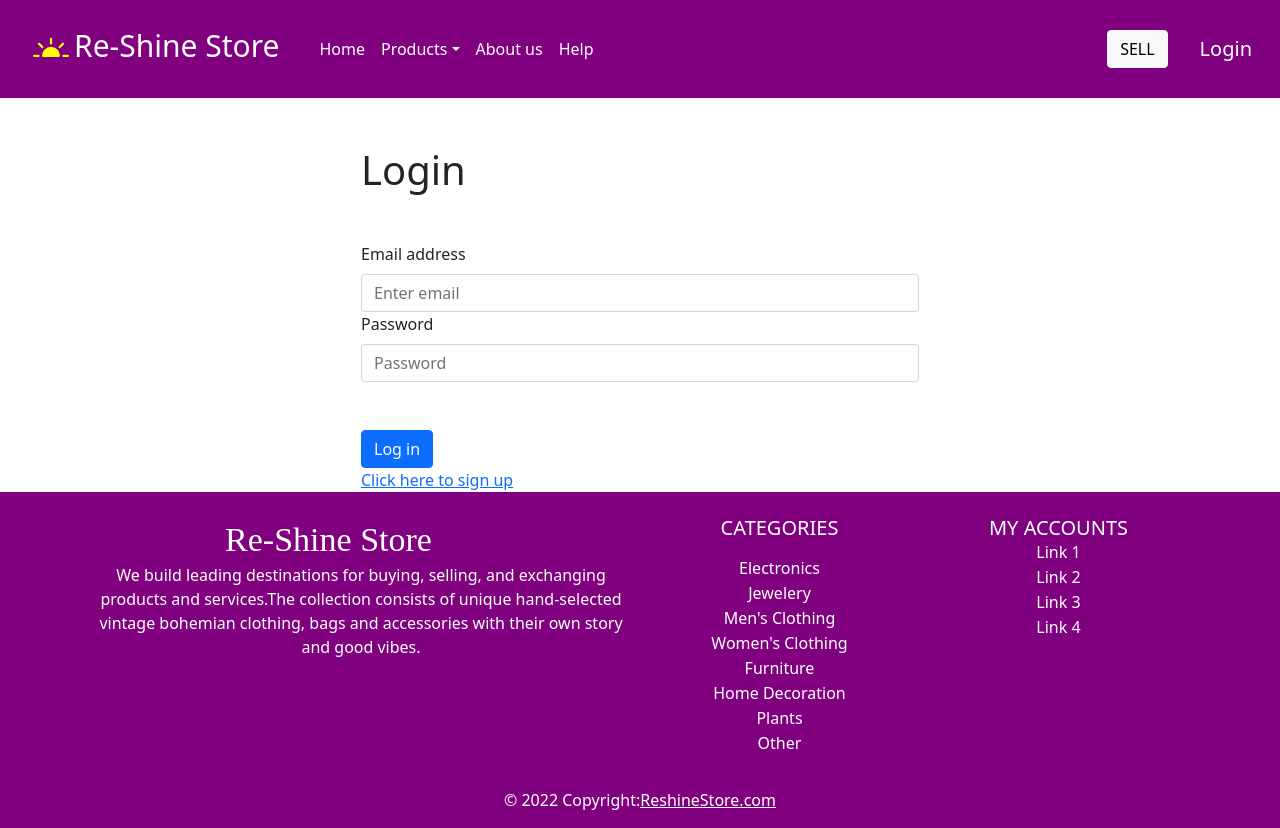
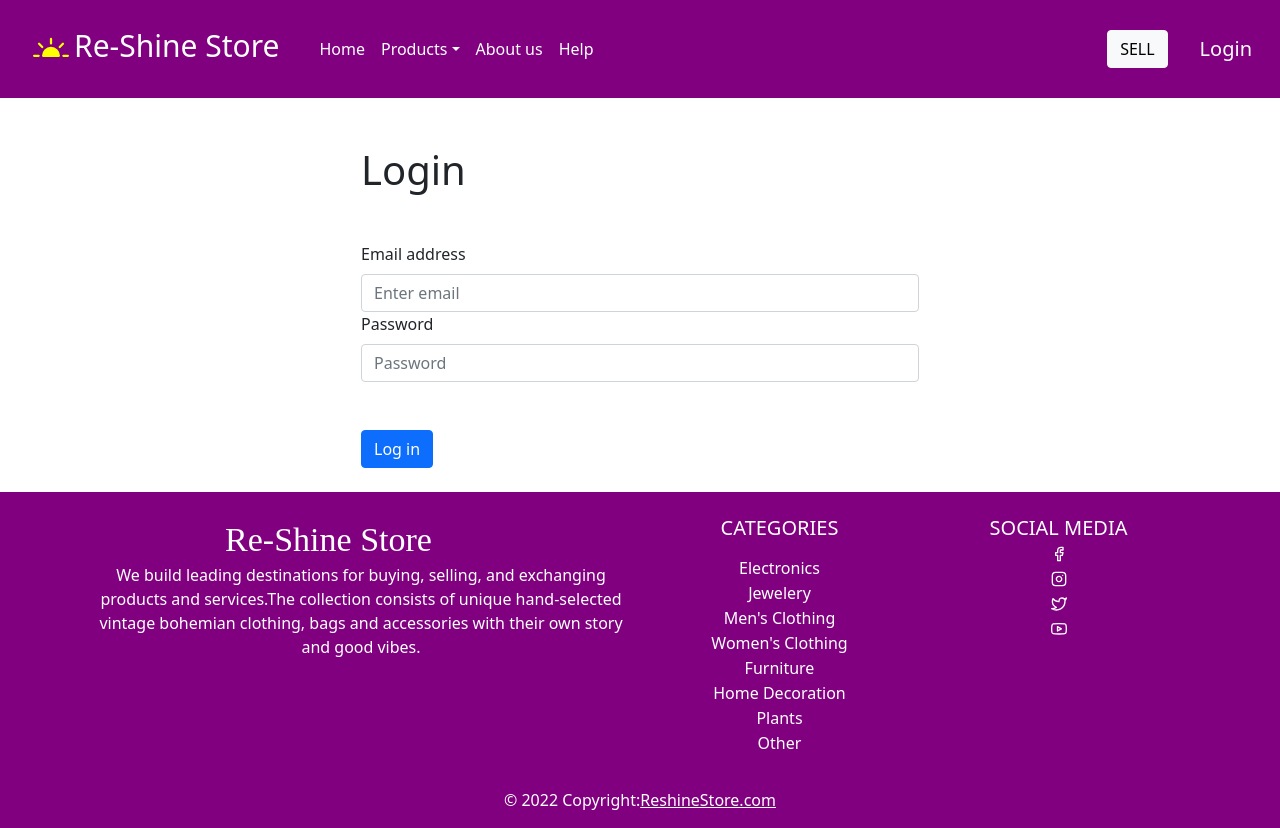
Before and after one commit to swetaraj4194/Re-Shine-store-frontend, a React (Create React App) app: page /login in a window 1280 px wide. Built offline with nearby package versions, Linux system fonts and the light colour scheme; no server answers.

Commit message:
footer created

```diff
--- a/src/components/Footer/index.js
+++ b/src/components/Footer/index.js
@@ -1,6 +1,7 @@
 import { Container, Nav } from "react-bootstrap";
 import { NavLink, Link } from "react-router-dom";
 import "./styles.css";
+import { FiInstagram, FiFacebook, FiTwitter, FiYoutube } from "react-icons/fi";
 
 export default function Footer() {
   return (
@@ -54,13 +55,34 @@
             </div>
 
             <div class="col-lg-3 col-md-6 mb-4 mb-md-0">
-              <h5 class="text-uppercase mb-0">My Accounts</h5>
+              <h5 class="text-uppercase mb-0">Social Media</h5>
 
-              <ul class="list-unstyled">
-                <li>Link 1</li>
-                <li>Link 2</li>
-                <li>Link 3</li>
-                <li>Link 4</li>
+              <ul class="list-unstyled" >
+                <li>
+                  {" "}
+                  <a href="#!">
+                    <FiFacebook />
+                  </a>
+                </li>
+                <li>
+                  {" "}
+                  <a href="#!">
+                    {" "}
+                    <FiInstagram />
+                  </a>
+                </li>
+                <li>
+                  {" "}
+                  <a href="#!">
+                    <FiTwitter />
+                  </a>
+                </li>
+                <li>
+                  {" "}
+                  <a href="#!">
+                    <FiYoutube />
+                  </a>
+                </li>
               </ul>
             </div>
           </div>
--- a/src/components/Footer/styles.css
+++ b/src/components/Footer/styles.css
@@ -1,20 +1,3 @@
-@import url("https://fonts.googleapis.com/css2?family=Lato:wght@100;400;700&display=swap");
-@import url("https://fonts.googleapis.com/css2?family=Crimson+Pro:wght@200;400&display=swap");
-
-.footer-container {
-  width: 100%;
-  background-color: purple;
-  color: black;
-  display: flex;
-
-  justify-content: center;
-  padding-top: 60px;
-  padding-bottom: 3%;
-  text-align: left;
-  /* position: absolute; */
-  /* bottom: 0; */
-}
-
 .footer-logo {
   margin-right: 334px;
   color: white;
@@ -27,21 +10,6 @@
   text-decoration: none;
 }
 
-.footer-right-logo {
-  color: white;
-}
-
-
-.footer-title {
-  color: black;
-  font-family: "Crimson Text";
-  font-style: normal;
-  font-weight: 600;
-  font-size: 24px;
-  line-height: 33px;
-  margin-bottom: 22px;
-}
-
 ul {
   list-style: none;
   padding: 0;
@@ -50,48 +18,8 @@
 li {
   margin: 0 0 20px 0;
   height: 5px;
+  color: white !important;
 }
-
-.footer-right {
-  display: flex;
-  justify-content: space-between;
-  flex-direction: row;
+a {
+  color: white !important;
 }
-
-.categories,
-.account {
-  margin-right: 90px;
-}
-
-.social-links,
-.links-img {
-  display: flex;
-  flex-direction: row;
-  min-height: 24.33px;
-  width: 100.31px;
-  /* background-color: aqua; */
-  background-image: url("./icon/Group\ 245.svg");
-  background-repeat: no-repeat;
-}
-
-/* .social-links-item {
-  width: 24px;
-  height: 24px;
-  background-repeat: no-repeat;
-  margin-right: 13.8px;
-}
-.social-links-item:last-child {
-  margin-right: 0;
-}
-
-.facebook-footer {
-  background-image: url("./icon/Facebook.svg");
-}
-
-.instagram-footer {
-  background-image: url("./icon/Instagram.svg");
-}
-
-.twitter-footer {
-  background-image: url("./icon/Twitter.svg");
-} */
--- a/src/pages/Help/index.js
+++ b/src/pages/Help/index.js
@@ -25,7 +25,7 @@
               </div>
 
               <div class="card-title">
-                <strong> swetaraj4194@gmail</strong>
+                <strong> swetaraj4194@gmail.com</strong>
               </div>
             </div>
 
```
Also changed, not shown: src/pages/Products/index.js (+1 -10 lines).
